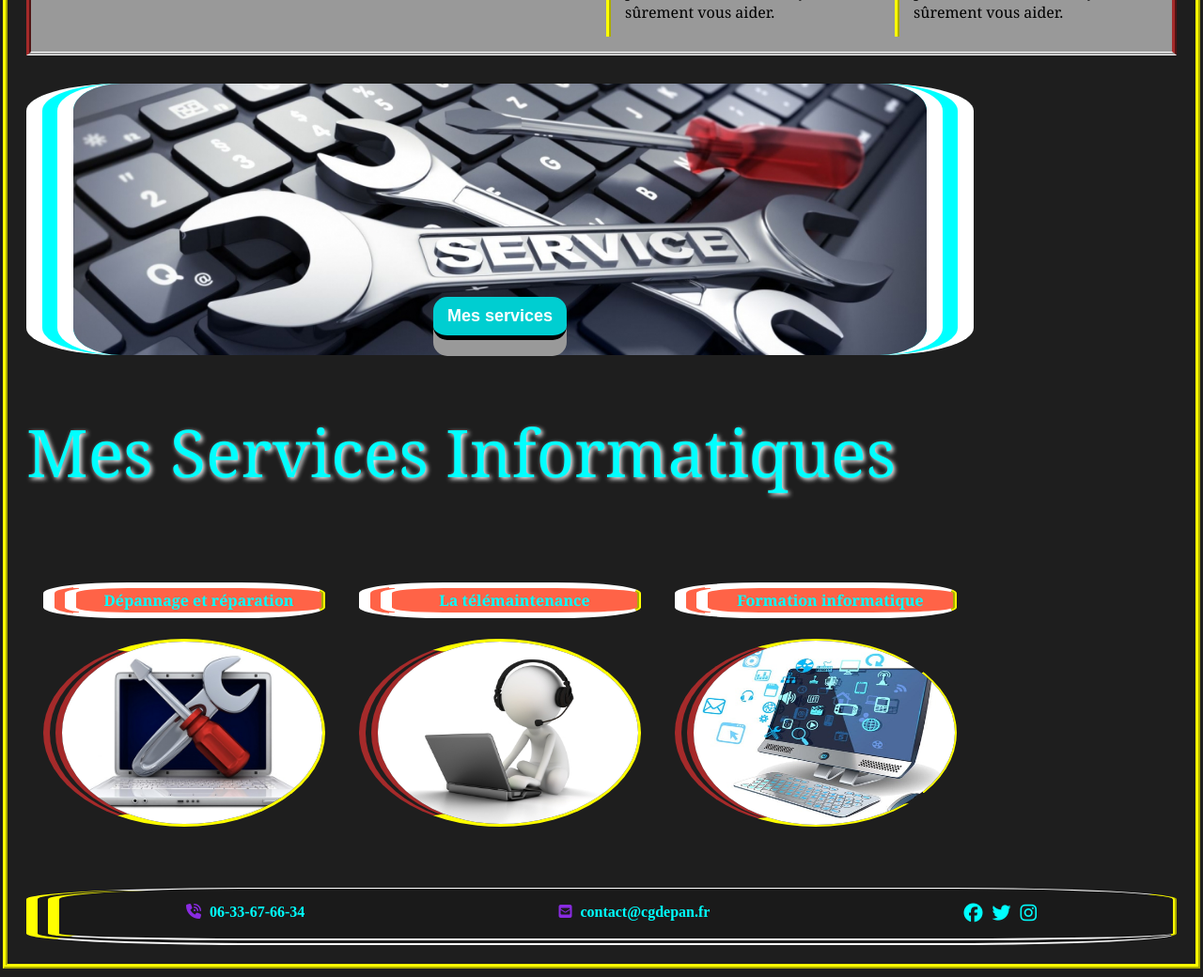
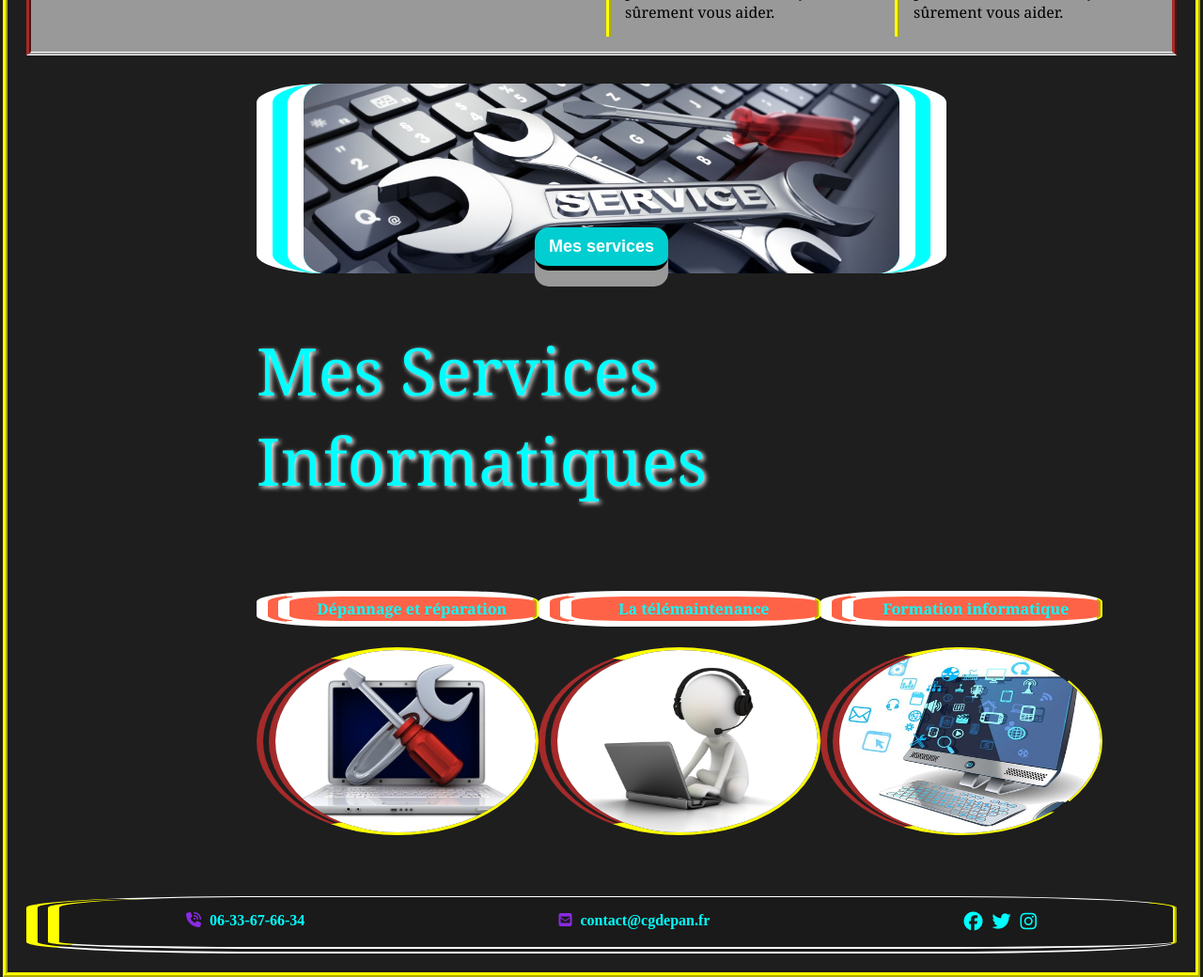
Before and after one commit to Megdoud-DEV-PHP/Projet-dev-php, a plain HTML site: page pages/propos.html in a window 1280 px wide. Shown: the part 870-1910 px from the top of the page at 94% size. Drawn offline with Linux system fonts and the light colour scheme.

Commit message:
changement

```diff
--- a/style.css
+++ b/style.css
@@ -373,6 +373,7 @@ justify-content:center;
 width:60%;
 }
 
+
 img.service
 {
 border-left:double 50px white;
@@ -612,6 +613,17 @@ border-right:ridge 5px brown;
  border-left: ridge 5px yellow;
  margin-left:12px;
 }
+
+.item4-1
+{
+grid-column: 1 / span 3;
+display: flex;
+flex-direction:column;
+justify-content:center;
+width:60%;
+}
+
+
 
 
 
@@ -859,7 +871,12 @@ margin-left:110px;
 
 .item4-1
 {
-margin-top:100px;
+margin:auto;
+grid-column: 1 / span 3;
+display: flex;
+flex-direction:column;
+justify-content:center;
+width:60%;
 }
 
 
@@ -1170,7 +1187,7 @@ width:100%;
 
 img.service1 , img.service2 , img.service3
 {
-
+margin-left:100px;
 width:200px;
 height:100px;
 }
@@ -1180,7 +1197,6 @@ height:100px;
 
 .item5
 {
-
 width:100%;
 }
 
@@ -1239,6 +1255,8 @@ margin-left:12px;
 width:100%;
 margin-top:20px;
 }
+
+
 }
 
 /* Partie responsive design  */
```
